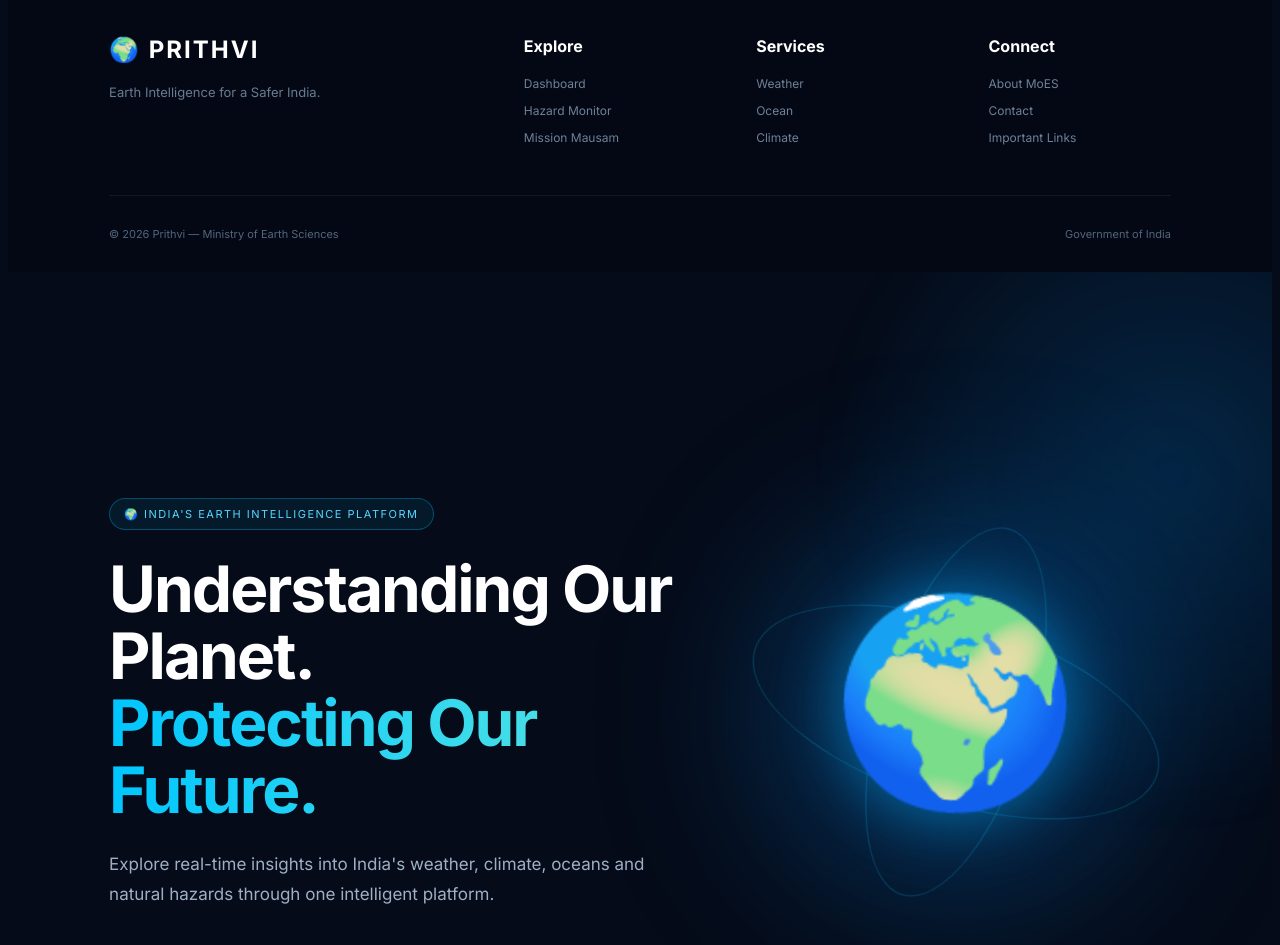
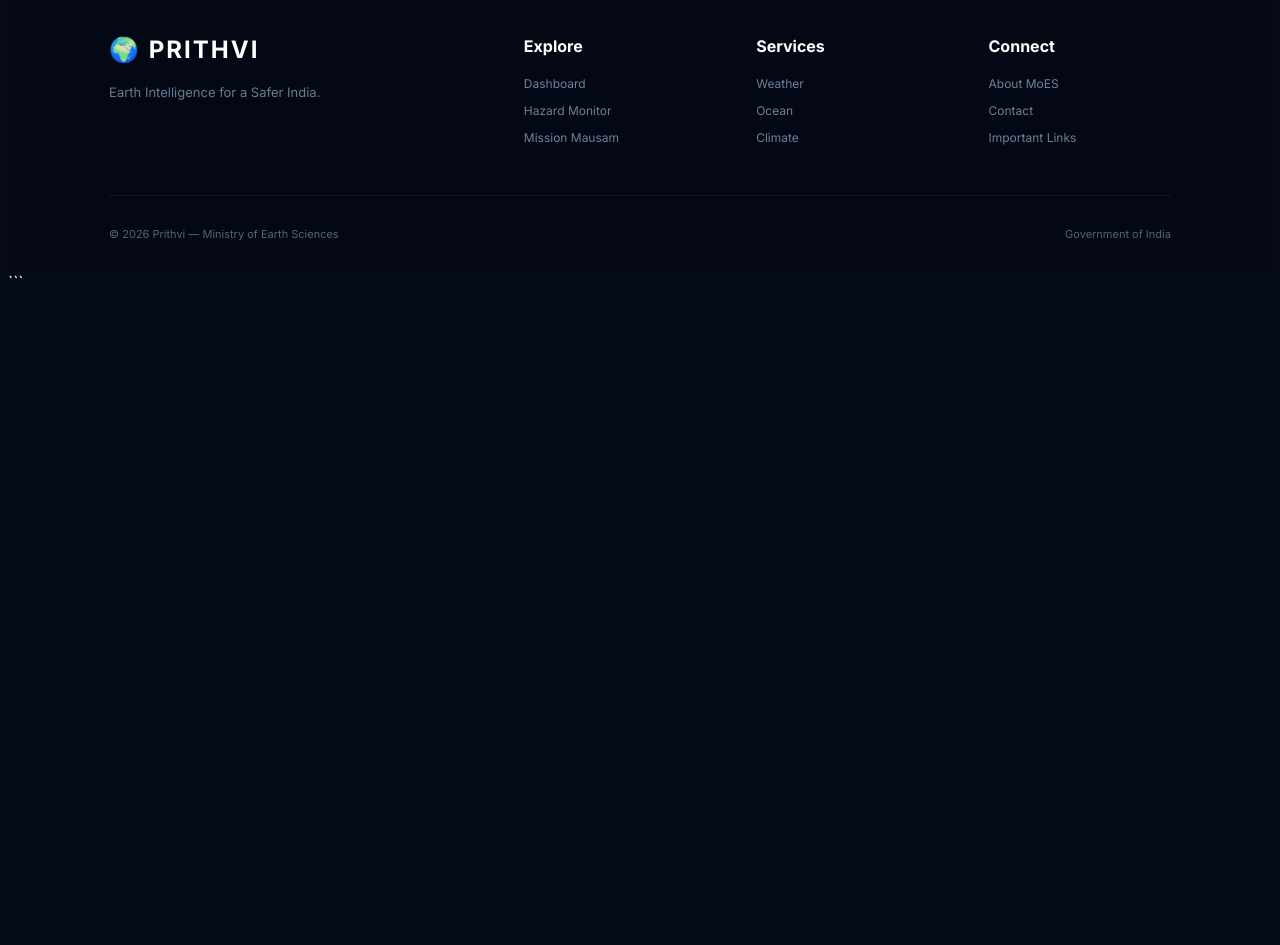
Before and after one commit to Taruns-web/prithvi-moes-3.0, a plain HTML site: page index.html in a window 1280 px wide. Shown: the part 6795-7740 px from the top of the page. After the commit the page ends 7095 px from the top, so only its background shows below. Drawn offline with nearby package versions, Linux system fonts and the light colour scheme.

Commit message:
Fixed hero section layout

```diff
--- a/index.html
+++ b/index.html
@@ -1017,39 +1017,7 @@
         </div>
 
     </footer>
-<section id="home" class="hero">
 
-    <div class="hero-content">
-        <span class="hero-tag">
-            🌍 INDIA'S EARTH INTELLIGENCE PLATFORM
-        </span>
-
-        <h1>
-            Understanding Our Planet.
-            <span>Protecting Our Future.</span>
-        </h1>
-
-        <p>
-            Explore real-time insights into India's weather,
-            climate, oceans and natural hazards through
-            one intelligent platform.
-        </p>
-
-        <!-- buttons and stats -->
-    </div>
-
-    <div class="earth-container">
-        <div class="earth-glow"></div>
-
-        <div class="earth">
-            🌍
-        </div>
-
-        <div class="orbit orbit-one"></div>
-        <div class="orbit orbit-two"></div>
-    </div>
-
-</section>
 
     <!-- JavaScript -->
 
```
